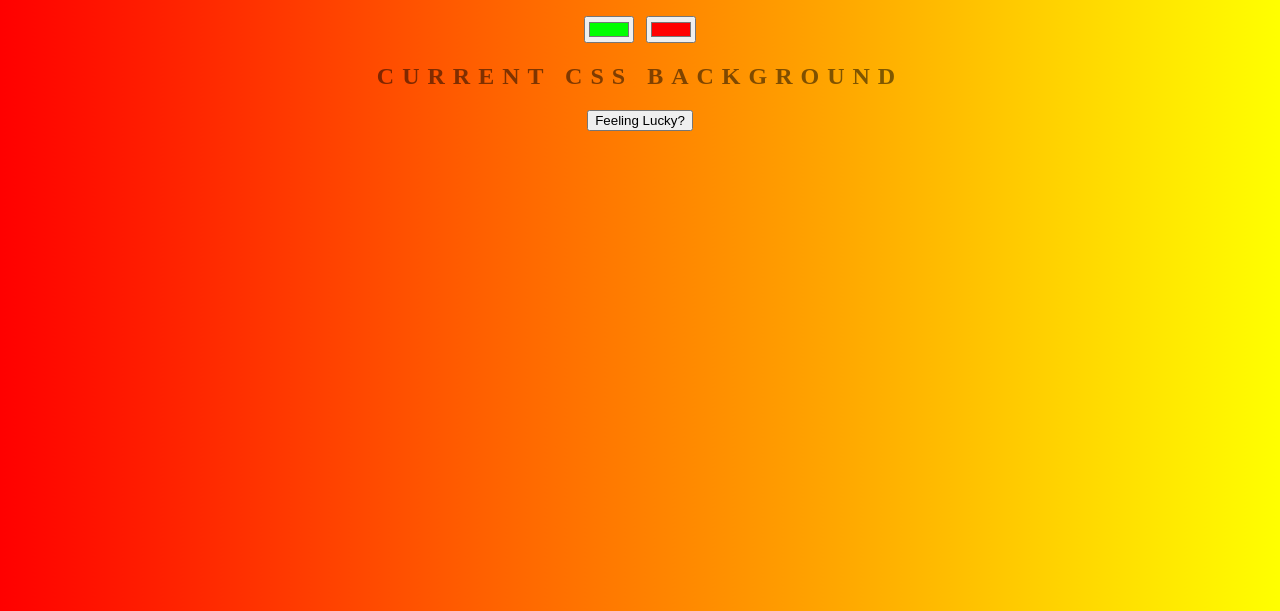
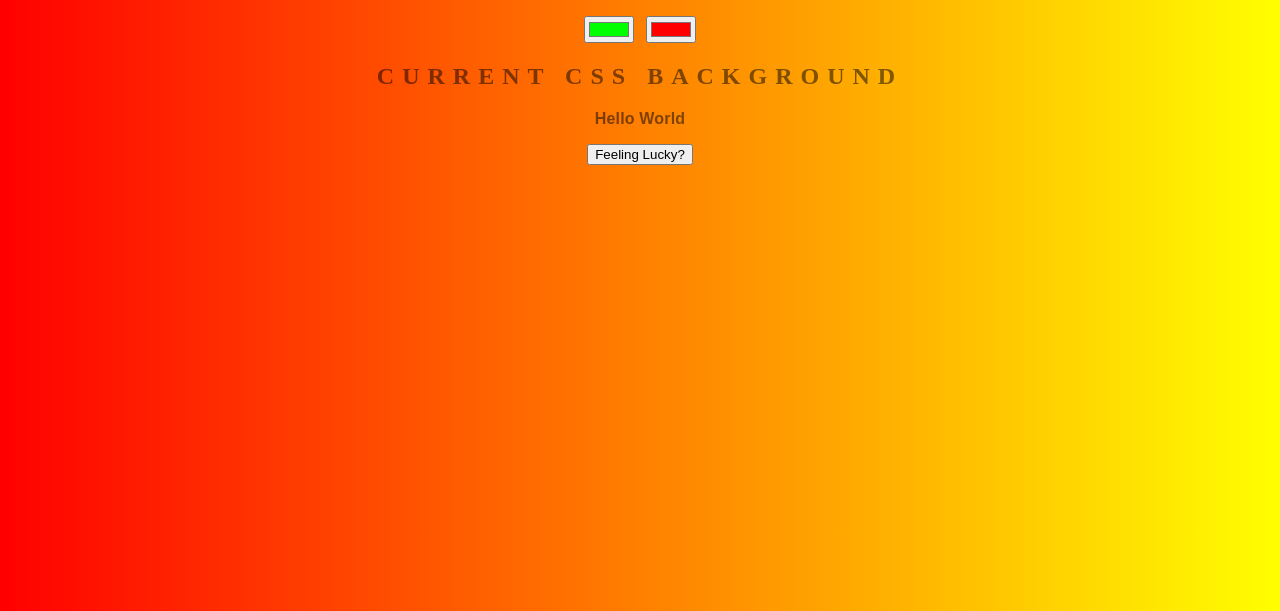
Before and after one commit to larry-coonrod/background-generator, a plain HTML site: page index.html in a window 1280 px wide. Shown: the part 189-800 px from the top of the page. Drawn offline with Linux system fonts and the light colour scheme.

Commit message:
changed H3

```diff
--- a/index.html
+++ b/index.html
@@ -9,7 +9,7 @@
 	<input class="color1" type="color" name="color1" value="#00ff00">
 	<input class="color2" type="color" name="color2" value="#ff0000">
 	<h2>Current CSS Background</h2>
-	<h3></h3>
+	<h3>Hello World</h3>
 	<script type="text/javascript" src="script.js"></script>
 
 	<button id="random">Feeling Lucky?</button>
```
